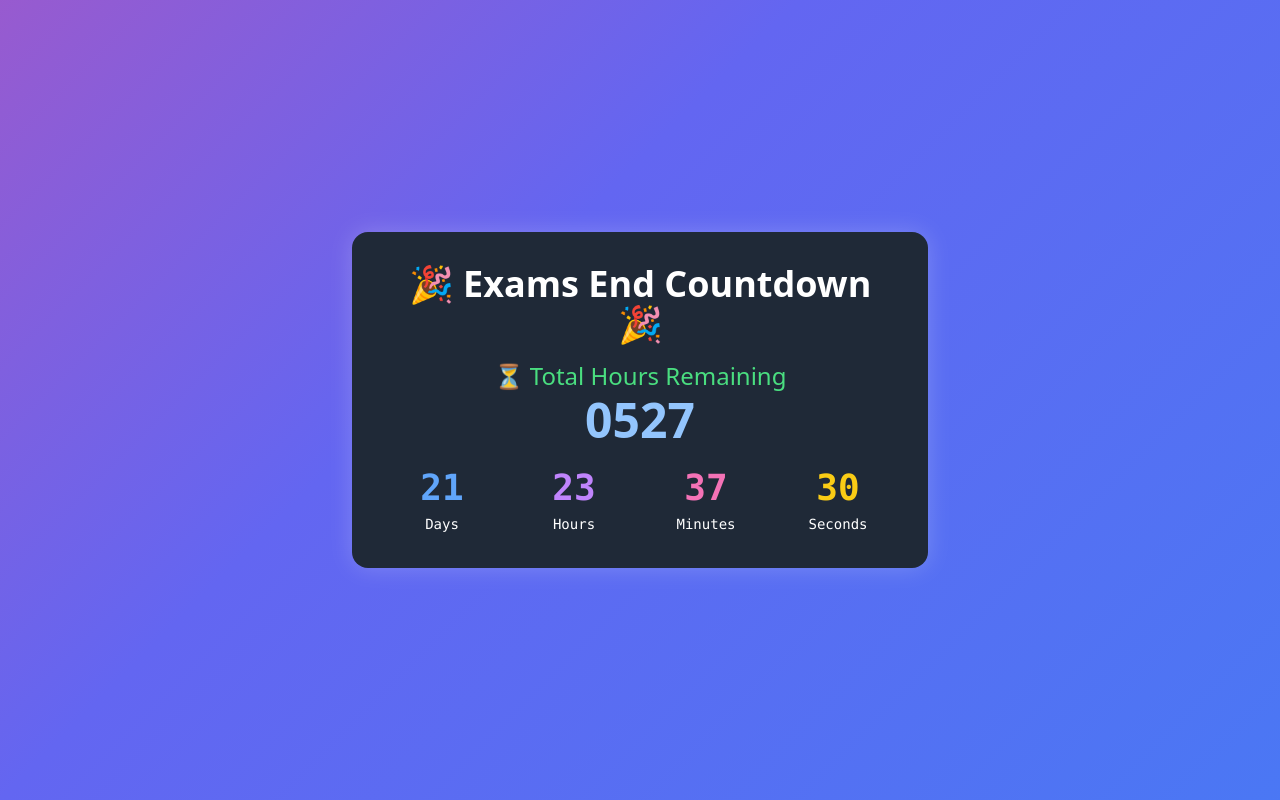
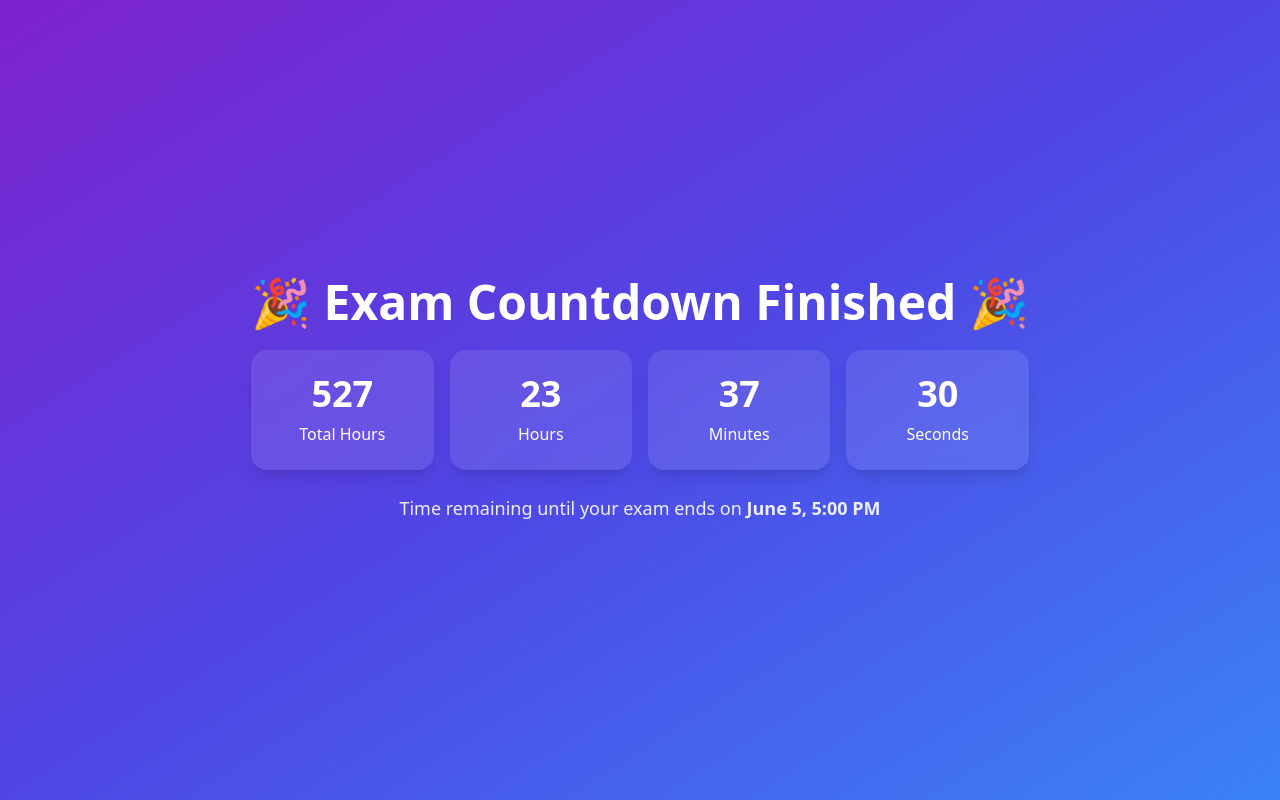
Before and after one commit to Ahmad-Mahboob/Exam_Ending, a plain HTML site: page index.html in a window 1280 px wide. Drawn offline with nearby package versions, Linux system fonts and the light colour scheme.

Commit message:
Update index.html

```diff
--- a/index.html
+++ b/index.html
@@ -3,87 +3,64 @@
 <head>
   <meta charset="UTF-8" />
   <meta name="viewport" content="width=device-width, initial-scale=1.0" />
-  <title>Exams End Countdown</title>
+  <title>Countdown to June 5, 5:00 PM</title>
   <script src="https://cdn.tailwindcss.com"></script>
-  <style>
-    @keyframes gradientMove {
-      0% { background-position: 0% 50%; }
-      50% { background-position: 100% 50%; }
-      100% { background-position: 0% 50%; }
-    }
-
-    .gradient-bg {
-      background: linear-gradient(-45deg, #3b82f6, #6366f1, #ec4899, #f59e0b);
-      background-size: 300% 300%;
-      animation: gradientMove 10s ease infinite;
-    }
-
-    .glow {
-      box-shadow: 0 0 25px rgba(255, 255, 255, 0.2);
-    }
-  </style>
 </head>
-<body class="min-h-screen flex items-center justify-center bg-gray-900 text-white p-6 gradient-bg">
-
-  <div class="w-full max-w-xl bg-gray-800 rounded-2xl p-8 glow text-center">
-    <h1 class="text-3xl sm:text-4xl font-bold mb-4">🎉 Exams End Countdown 🎉</h1>
-
-    <div class="mb-6">
-      <div class="text-xl sm:text-2xl font-medium text-green-400">⏳ Total Hours Remaining</div>
-      <div id="totalHours" class="text-4xl sm:text-5xl font-bold text-blue-300 mt-1">0000</div>
-    </div>
-
-    <div id="timer" class="grid grid-cols-4 gap-4 text-center text-base sm:text-xl font-mono">
-      <div>
-        <div id="days" class="text-3xl sm:text-4xl font-bold text-blue-400">00</div>
-        <span class="text-sm">Days</span>
+<body class="bg-gradient-to-br from-purple-700 via-indigo-600 to-blue-500 text-white min-h-screen flex items-center justify-center p-4">
+  <div class="text-center space-y-6">
+    <h1 class="text-3xl sm:text-5xl font-bold">🎉 Exam Countdown Finished 🎉</h1>
+    <div class="grid grid-cols-2 sm:grid-cols-4 gap-4 text-center">
+      <div class="bg-white/10 backdrop-blur-md p-6 rounded-2xl shadow-lg">
+        <div id="totalHours" class="text-4xl font-bold">00</div>
+        <div class="text-sm sm:text-base mt-2">Total Hours</div>
       </div>
-      <div>
-        <div id="hours" class="text-3xl sm:text-4xl font-bold text-purple-400">00</div>
-        <span class="text-sm">Hours</span>
+      <div class="bg-white/10 backdrop-blur-md p-6 rounded-2xl shadow-lg">
+        <div id="hours" class="text-4xl font-bold">00</div>
+        <div class="text-sm sm:text-base mt-2">Hours</div>
       </div>
-      <div>
-        <div id="minutes" class="text-3xl sm:text-4xl font-bold text-pink-400">00</div>
-        <span class="text-sm">Minutes</span>
+      <div class="bg-white/10 backdrop-blur-md p-6 rounded-2xl shadow-lg">
+        <div id="minutes" class="text-4xl font-bold">00</div>
+        <div class="text-sm sm:text-base mt-2">Minutes</div>
       </div>
-      <div>
-        <div id="seconds" class="text-3xl sm:text-4xl font-bold text-yellow-400">00</div>
-        <span class="text-sm">Seconds</span>
+      <div class="bg-white/10 backdrop-blur-md p-6 rounded-2xl shadow-lg">
+        <div id="seconds" class="text-4xl font-bold">00</div>
+        <div class="text-sm sm:text-base mt-2">Seconds</div>
       </div>
     </div>
-
-    <div id="message" class="mt-8 text-green-400 font-semibold text-xl hidden">
-      🥳 Your exams are over! Enjoy your freedom!
-    </div>
+    <p class="text-md sm:text-lg text-white/90 mt-4">Time remaining until your exam ends on <strong>June 5, 5:00 PM</strong></p>
   </div>
 
   <script>
-    const endDate = new Date("June 5, 2025 17:00:00").getTime();
+    const targetDate = new Date("June 5, 2025 17:00:00").getTime();
 
-    const timer = setInterval(() => {
+    const updateCountdown = () => {
       const now = new Date().getTime();
-      const distance = endDate - now;
+      const difference = targetDate - now;
 
-      if (distance <= 0) {
-        clearInterval(timer);
-        document.getElementById("timer").style.display = "none";
-        document.getElementById("totalHours").textContent = "0000";
-        document.getElementById("message").classList.remove("hidden");
-      } else {
-        const totalHours = Math.floor(distance / (1000 * 60 * 60));
-        const days = Math.floor(distance / (1000 * 60 * 60 * 24));
-        const hours = Math.floor((distance % (1000 * 60 * 60 * 24)) / (1000 * 60 * 60));
-        const minutes = Math.floor((distance % (1000 * 60 * 60)) / (1000 * 60));
-        const seconds = Math.floor((distance % (1000 * 60)) / 1000);
+      if (difference <= 0) {
+        document.getElementById("totalHours").textContent = "00";
+        document.getElementById("hours").textContent = "00";
+        document.getElementById("minutes").textContent = "00";
+        document.getElementById("seconds").textContent = "00";
+        return;
+      }
 
-        document.getElementById("totalHours").textContent = String(totalHours).padStart(4, "0");
-        document.getElementById("days").textContent = String(days).padStart(2, "0");
-        document.getElementById("hours").textContent = String(hours).padStart(2, "0");
-        document.getElementById("minutes").textContent = String(minutes).padStart(2, "0");
-        document.getElementById("seconds").textContent = String(seconds).padStart(2, "0");
-      }
-    }, 1000);
+      const totalHoursRaw = Math.floor(difference / (1000 * 60 * 60));
+      const hours = Math.floor((difference / (1000 * 60 * 60)) % 24);
+      const minutes = Math.floor((difference / (1000 * 60)) % 60);
+      const seconds = Math.floor((difference / 1000) % 60);
+
+      // Conditionally pad total hours only if less than 10
+      const formattedTotalHours = totalHoursRaw < 10 ? String(totalHoursRaw).padStart(2, "0") : String(totalHoursRaw);
+
+      document.getElementById("totalHours").textContent = formattedTotalHours;
+      document.getElementById("hours").textContent = String(hours).padStart(2, "0");
+      document.getElementById("minutes").textContent = String(minutes).padStart(2, "0");
+      document.getElementById("seconds").textContent = String(seconds).padStart(2, "0");
+    };
+
+    updateCountdown();
+    setInterval(updateCountdown, 1000);
   </script>
-
 </body>
 </html>
```
